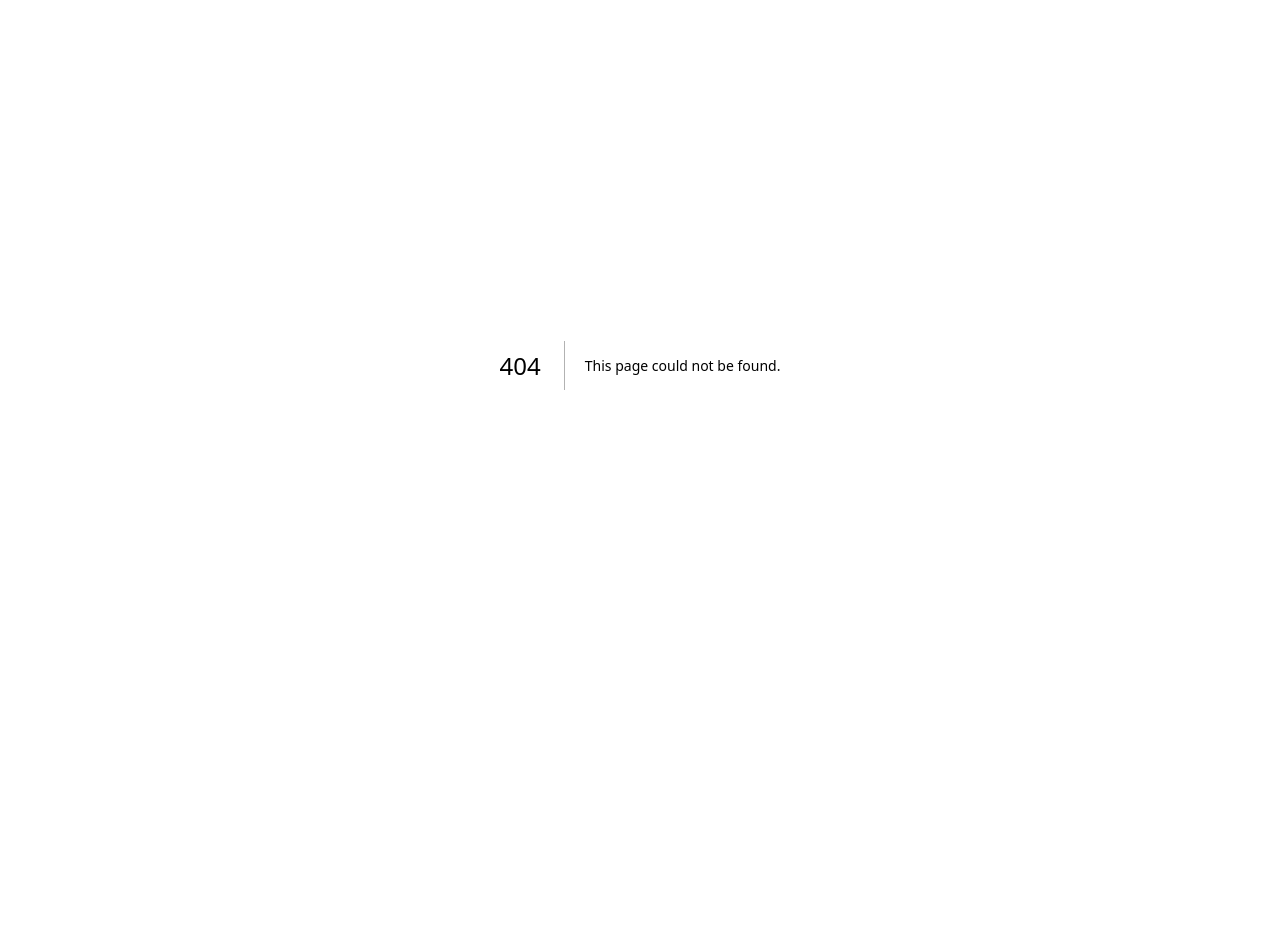
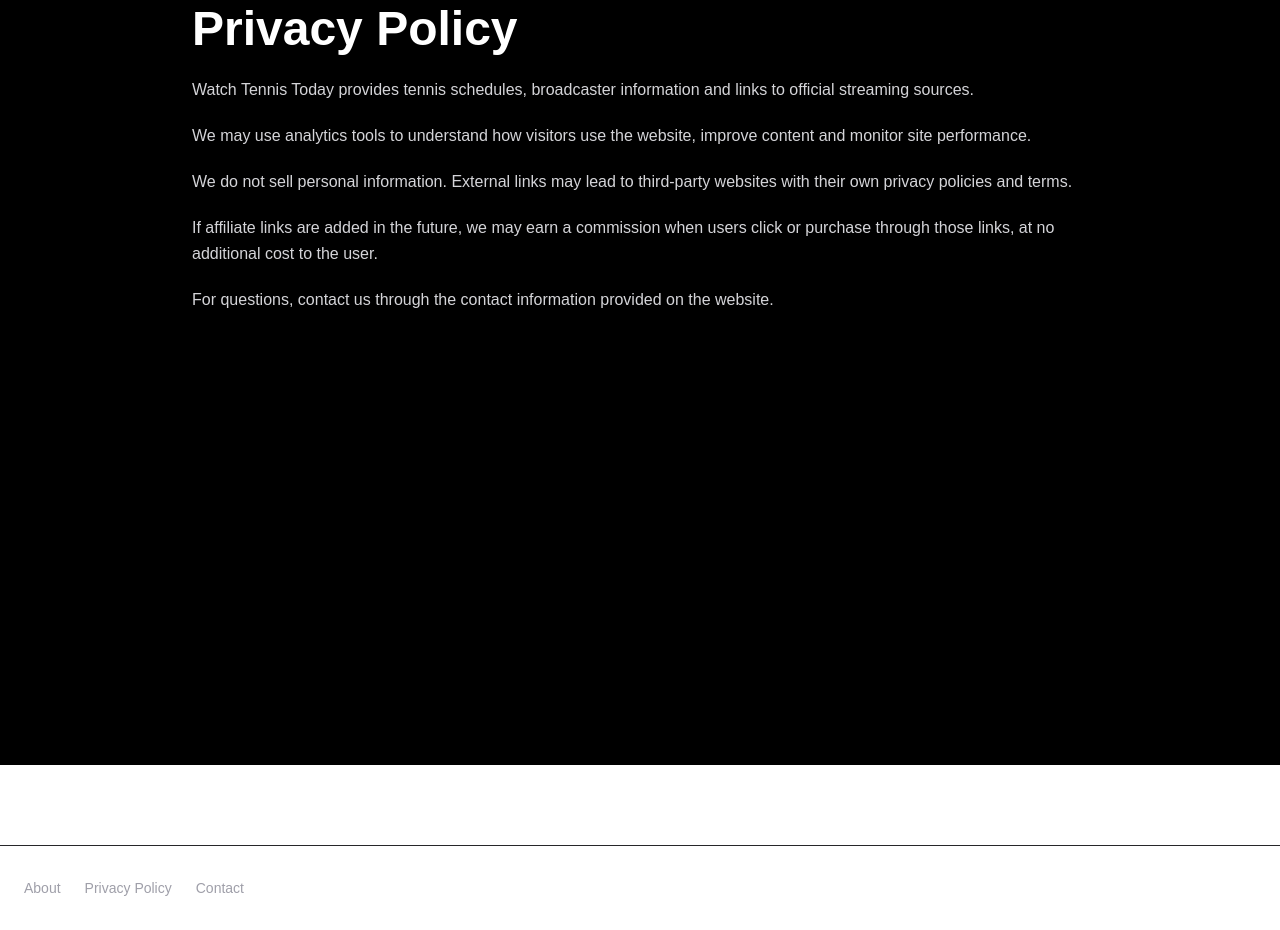
Before and after one commit to 8dqqd57hyh-rgb/watch-tennis-today, a Next.js app: page /privacy-policy in a window 1280 px wide. Before the commit this address had no page. Shown: the part 100-1030 px from the top of the page. Before the commit the page ends 865 px from the top, so only its background shows below. Built offline with nearby package versions, Linux system fonts and the light colour scheme.

Commit message:
Add footer with legal pages

```diff
--- a/app/layout.tsx
+++ b/app/layout.tsx
@@ -65,6 +65,30 @@
   </header>
 
   {children}
+  <footer className="border-t border-zinc-800 mt-20">
+  <div className="max-w-7xl mx-auto px-6 py-8 flex flex-wrap gap-6 text-sm text-zinc-400">
+    <a
+      href="/about"
+      className="hover:text-white transition-colors"
+    >
+      About
+    </a>
+
+    <a
+      href="/privacy-policy"
+      className="hover:text-white transition-colors"
+    >
+      Privacy Policy
+    </a>
+
+    <a
+      href="mailto:contact@watchtennistoday.com"
+      className="hover:text-white transition-colors"
+    >
+      Contact
+    </a>
+  </div>
+</footer>
   <Analytics />
 </body>
     </html>
--- /dev/null
+++ b/app/privacy-policy/page.tsx
@@ -0,0 +1,48 @@
+export const metadata = {
+  title: "Privacy Policy | Watch Tennis Today",
+  description:
+    "Privacy policy for Watch Tennis Today.",
+};
+
+export default function PrivacyPolicyPage() {
+  return (
+    <main className="min-h-screen bg-black text-white p-6 md:p-10">
+      <div className="max-w-4xl mx-auto">
+        <h1 className="text-5xl font-black mb-6">
+          Privacy Policy
+        </h1>
+
+        <div className="space-y-5 text-zinc-300 leading-relaxed">
+          <p>
+            Watch Tennis Today provides tennis schedules,
+            broadcaster information and links to official
+            streaming sources.
+          </p>
+
+          <p>
+            We may use analytics tools to understand how visitors
+            use the website, improve content and monitor site
+            performance.
+          </p>
+
+          <p>
+            We do not sell personal information. External links may
+            lead to third-party websites with their own privacy
+            policies and terms.
+          </p>
+
+          <p>
+            If affiliate links are added in the future, we may earn
+            a commission when users click or purchase through those
+            links, at no additional cost to the user.
+          </p>
+
+          <p>
+            For questions, contact us through the contact information
+            provided on the website.
+          </p>
+        </div>
+      </div>
+    </main>
+  );
+}
```
